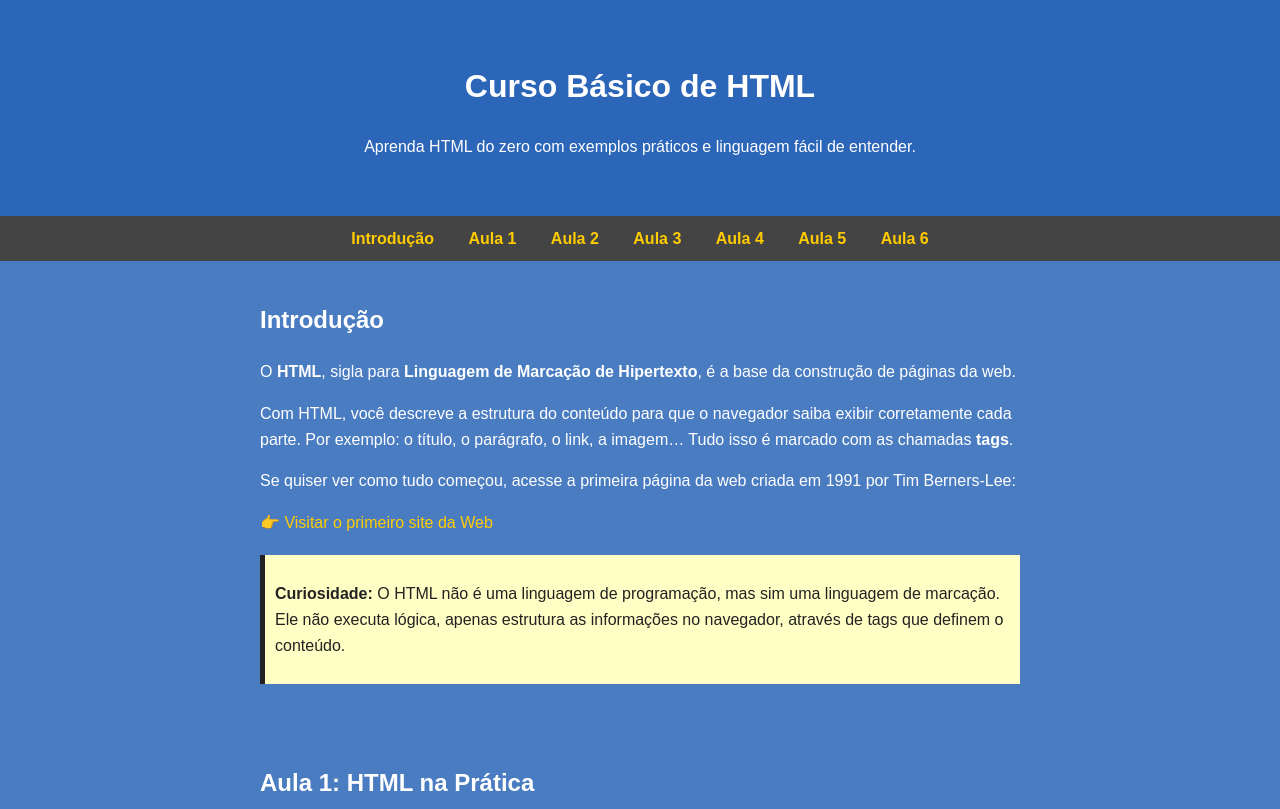
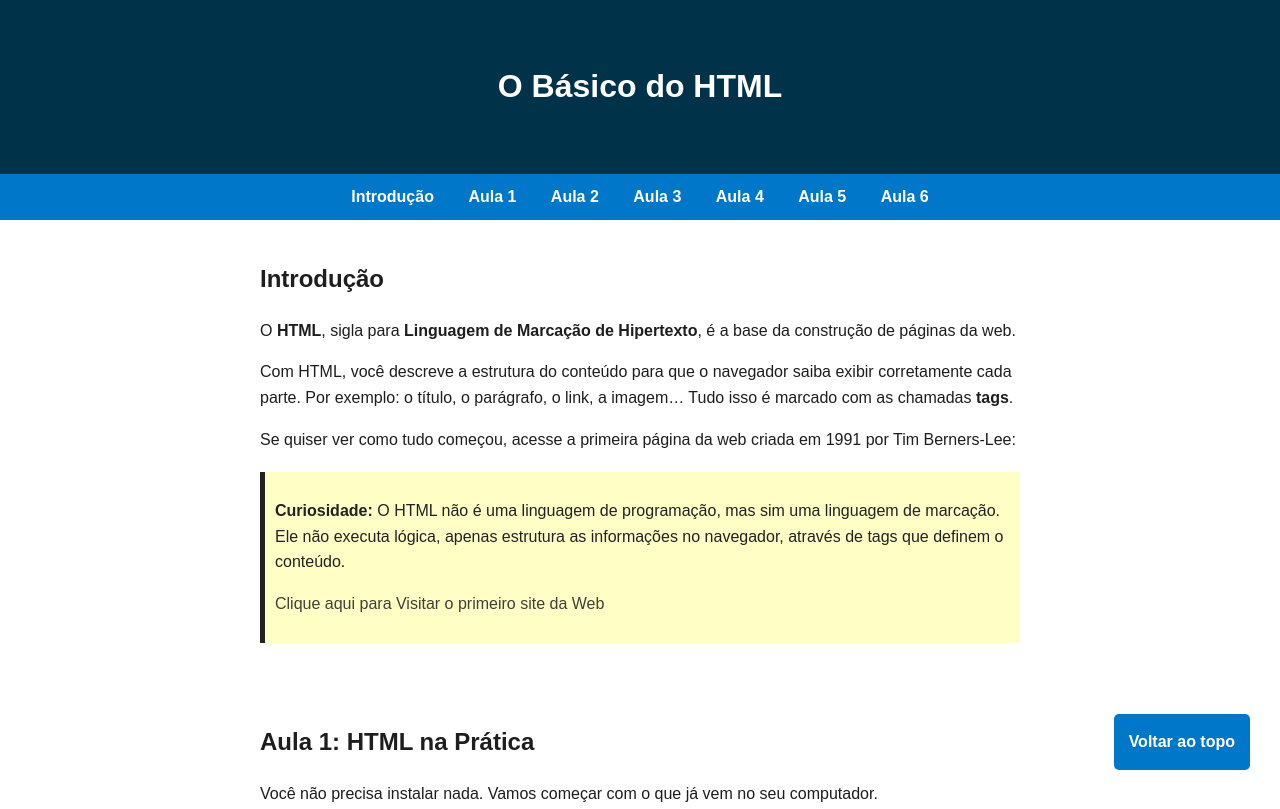
Before and after one commit to hugomota-dev/desafio01-dio-trilha-html, a plain HTML site: page index.html in a window 1280 px wide. Shown: the top 809 px of the page. Drawn offline with Linux system fonts and the light colour scheme.

Commit message:
add style and link back top

```diff
--- a/index.html
+++ b/index.html
@@ -4,15 +4,11 @@
     <meta charset="UTF-8" />
     <meta name="viewport" content="width=device-width, initial-scale=1.0" />
     <title>Curso Prático de HTML</title>
-    <link rel="stylesheet" href="style.css" />
+    <link rel="stylesheet" href="style.css" media="all" />
   </head>
   <body>
-    <header class="hero">
-      <h1>Curso Básico de HTML</h1>
-      <p>
-        Aprenda HTML do zero com exemplos práticos e linguagem fácil de
-        entender.
-      </p>
+    <header class="hero" id="hero">
+      <h1>O Básico do HTML</h1>
     </header>
 
     <nav>
@@ -44,20 +40,20 @@
           Se quiser ver como tudo começou, acesse a primeira página da web
           criada em 1991 por Tim Berners-Lee:
         </p>
-        <p>
-          <a
-            href="https://info.cern.ch/"
-            target="_blank"
-            rel="noopener noreferrer"
-            >👉 Visitar o primeiro site da Web</a
-          >
-        </p>
         <blockquote>
           <p>
             <strong>Curiosidade:</strong> O HTML não é uma linguagem de
             programação, mas sim uma linguagem de marcação. Ele não executa
             lógica, apenas estrutura as informações no navegador, através de
             tags que definem o conteúdo.
+          </p>
+          <p>
+            <a
+              href="https://info.cern.ch/"
+              target="_blank"
+              rel="noopener noreferrer"
+              >Clique aqui para Visitar o primeiro site da Web</a
+            >
           </p>
         </blockquote>
       </section>
@@ -247,9 +243,19 @@
           </p>
         </blockquote>
       </section>
+      <a href="#hero" class="link-voltar">Voltar ao topo</a>
     </main>
     <footer>
       <p>&copy; 2025 Curso Básico de HTML - Criado por Hugo Mota</p>
+      <p>
+        Verifique o código no
+        <a
+          href="https://github.com/hugomota-dev/desafio01-dio-trilha-html"
+          target="_blank"
+          rel="noopener noreferrer"
+          >GitHub</a
+        >
+      </p>
     </footer>
   </body>
 </html>
--- a/style.css
+++ b/style.css
@@ -4,8 +4,8 @@
 
 body {
   font-family: Arial, sans-serif;
-  background-color: #4a7cc2;
-  color: #fff;
+  background-color: #ffffff;
+  color: #1e1e1e;
   line-height: 1.6;
   margin: 0;
   padding: 0;
@@ -14,21 +14,21 @@ body {
 li {
   list-style: none;
 }
+
 header {
-  background: #222;
   color: #fff;
   padding: 20px;
   text-align: center;
 }
 
 nav {
-  background: #444;
+  background: #0077C8;
   padding: 10px;
   text-align: center;
 }
 
 nav a {
-  color: #ffcc00;
+  color: #fff;
   text-decoration: none;
   margin: 0 15px;
   font-weight: bold;
@@ -45,18 +45,9 @@ section {
 }
 
 .hero {
-  background: #2c66b8 !important;
   padding: 40px 20px;
   text-align: center;
-}
-
-#introducao a {
-  color: #ffcc00;
-  text-decoration: none;
-}
-
-#introducao a:hover {
-  text-decoration: underline;
+  background: #003349;
 }
 
 .codigo_box {
@@ -75,9 +66,37 @@ blockquote {
   margin: 20px 0;
 }
 
+a {
+  color: #40403A;
+  text-decoration: none;
+}
+
+a:hover {
+  text-decoration: underline;
+}
+
 ul {
   list-style-type: square;
 }
+
+.link-voltar {
+  color: #fff;
+  background-color: #0077C8;
+  padding: 15px;
+  margin: 10px;
+  border-radius: 5px;
+  font-weight: bold;
+  position: fixed;
+  bottom: 20px;
+  right: 20px;
+  z-index: 1000;
+  transition: background-color 0.3s, color 0.3s;
+}
+
+.link-voltar:hover {
+  color: #000;
+}
+
 
 footer {
   background: #222;
@@ -88,3 +107,8 @@ footer {
   bottom: 0;
   width: 100%;
 }
+
+footer a {
+  color: #acaca4;
+  text-decoration: none;
+}
```
